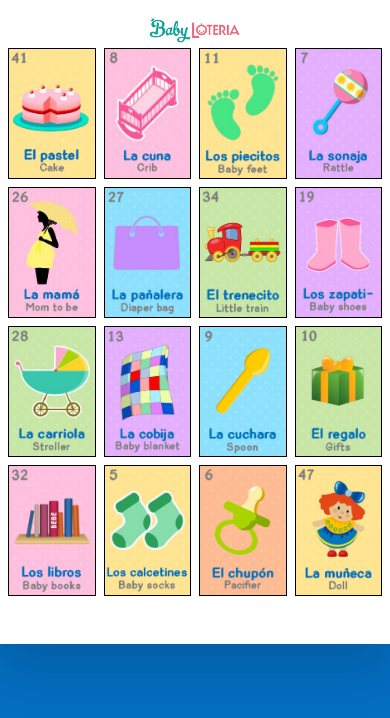
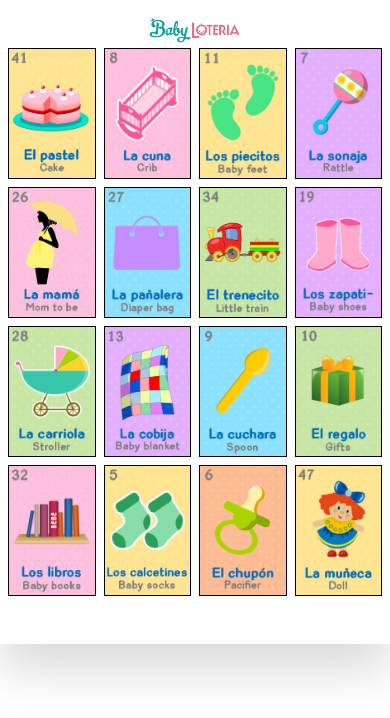
Before and after one commit to iescandon/baby-loteria, a Next.js app: page /player in a window 390 px wide. Shown: the top 718 px of the page. Built offline with nearby package versions, Linux system fonts and the light colour scheme.

Commit message:
bg change and image size

```diff
--- a/components/nav.tsx
+++ b/components/nav.tsx
@@ -3,7 +3,7 @@ import Link from "next/link";
 export default function Nav() {
   return (
     <>
-    <nav className="h-40 flex justify-center py-4">
+    <nav className="h-32 md:h-40 flex justify-center py-4">
       <Link className="h-full" href="/">
         <img
           className="h-full drop-shadow-2xl"
--- a/pages/player.tsx
+++ b/pages/player.tsx
@@ -68,7 +68,7 @@ export default function Player() {
       </div>
       <section
         className={`flex flex-row w-full md:items-center justify-center md:p-4 ${
-          isLoading ? "h-0" : "md:min-h-screen"
+          isLoading ? "h-0" : "bg-white md:bg-inherit min-h-screen"
         }`}
       >
         <Tabla isLoading={isLoading} randomNumberArray={randomNumberArray} />
```
